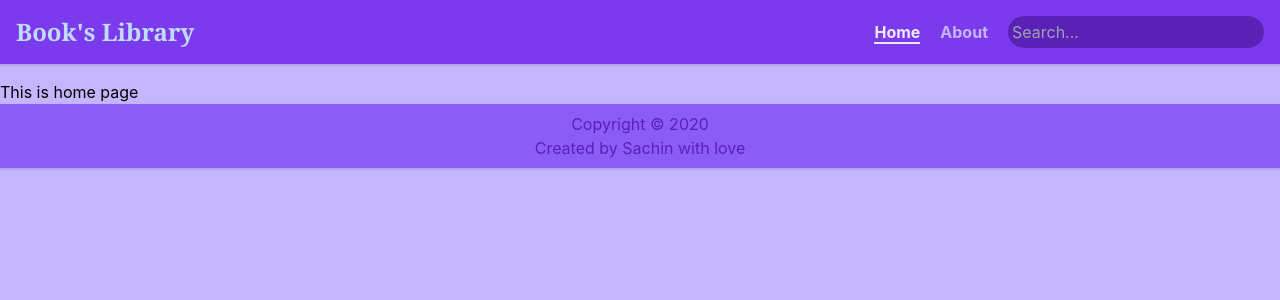
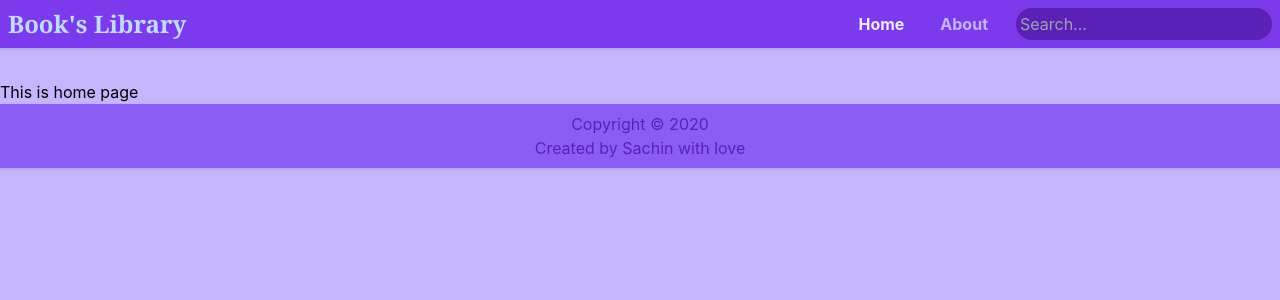
Before and after one commit to sachingowdaac/Digital-Library, a React (Create React App) app: page / in a window 1280 px wide. Shown: the top 300 px of the page. Built offline with nearby package versions, Linux system fonts and the light colour scheme.

Commit message:
Add some feature to search bar

```diff
--- a/src/components/navBar.js
+++ b/src/components/navBar.js
@@ -1,20 +1,30 @@
 import React from 'react';
 import { NavLink } from 'react-router-dom';
 
-const NavBar = () => (
-  <nav className=" bg-purple-600 p-4 mt-0 fixed w-full top-0 shadow">
+const NavBar = ({ onBookSearch }) => {
+  const handleChange = (event) => {
+    event.preventDefault();
+    const book = event.target.value;
+    onBookSearch(book);
+  };
+  return (
+    <nav className=" bg-purple-600 p-2 mt-0 fixed w-full top-0 shadow">
       <ul className="flex justify-end space-x-5 items-center text-purple-300 font-bold">
         <li className="mr-auto">
-        <h1 className="font-bold text-2xl text-blue-200 font-serif">
+          <NavLink
+            exact
+            to="/"
+            className="font-bold text-2xl text-blue-200 font-serif"
+          >
             Book's Library
-        </h1>
+          </NavLink>
         </li>
         <li>
           <NavLink
             exact
             to="/"
-          activeClassName=" text-purple-100 border-b-2 "
-          className="hover:text-purple-200"
+            activeClassName=" text-purple-100"
+            className="hover:text-purple-200 p-2"
           >
             Home
           </NavLink>
@@ -23,21 +33,24 @@ const NavBar = () => (
           <NavLink
             exact
             to="/about"
-          activeClassName=" text-purple-100 border-b-2"
-          className="hover:text-purple-200"
+            activeClassName=" text-purple-100"
+            className="hover:text-purple-200 p-2"
           >
             About
           </NavLink>
         </li>
         <li>
+          <form>
             <input
-          type="search"
+              onChange={handleChange}
+              type="text"
               placeholder="Search..."
-          className="p-1 rounded-full focus:outline-none focus:shadow-outline focus:border-purple-500 bg-transparent bg-purple-800 text-white hover:bg-purple-500"
+              className=" p-1 rounded-full focus:outline-none focus:shadow-outline focus:border-purple-500 bg-transparent bg-purple-800 text-white hover:bg-purple-500"
             />
+          </form>
         </li>
       </ul>
     </nav>
   );
-
+};
 export default NavBar;
```
Lines whose indentation alone changed are shown as unchanged.
